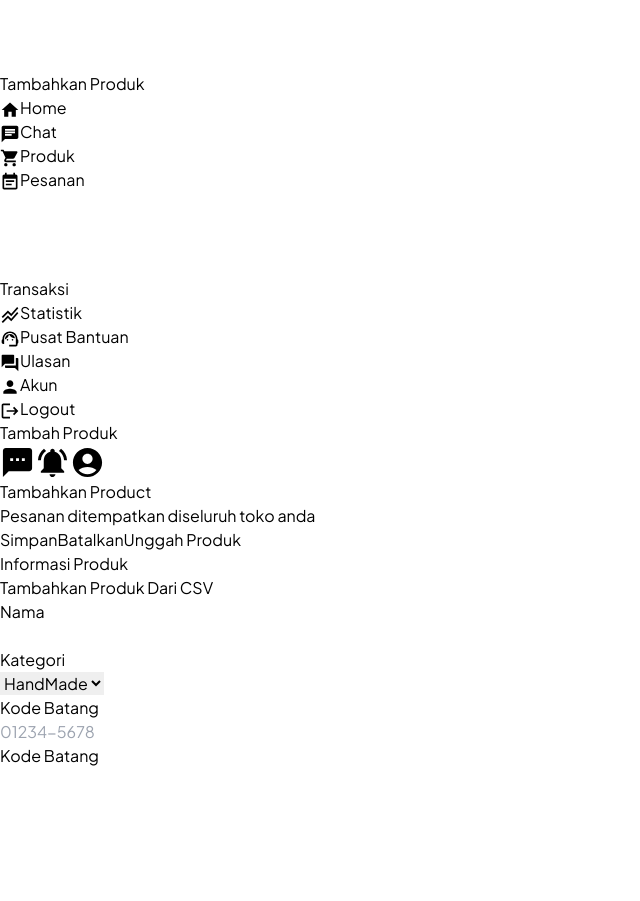
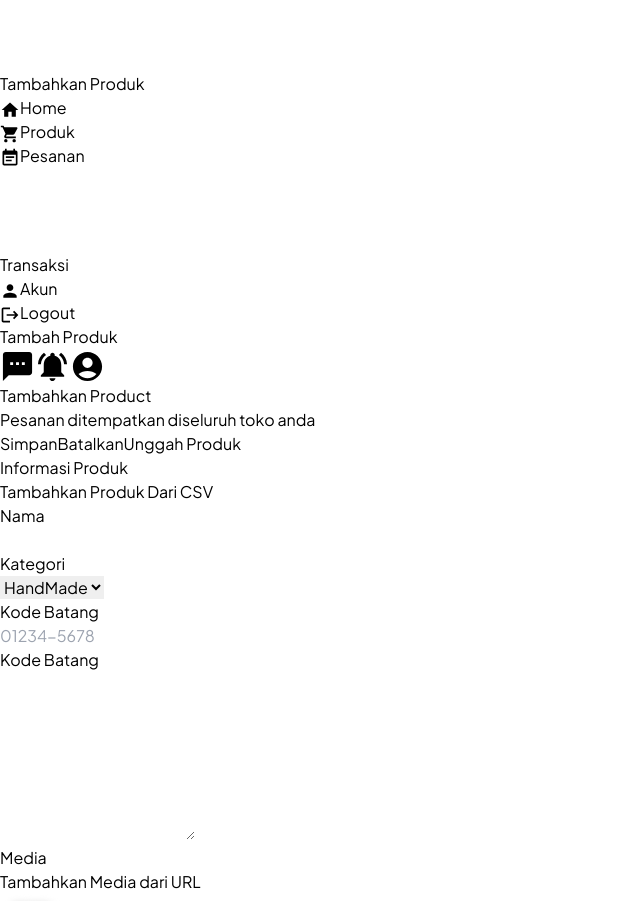
Before and after one commit to Capstone-Kelompok-11/local-art-and-culture-fe, a React (Vite) app in the folder lokasani/: page /adminumkm/tambahproduct in a window 1280 px wide. Shown: the part 1980-2881 px from the top of the page, without its empty margins (0-640 px from the left). Built offline with nearby package versions, Linux system fonts and the light colour scheme.

Commit message:
mengubah sidebar

```diff
--- a/lokasani/src/component/adminUMKM/globalComponent/Sidebar.jsx
+++ b/lokasani/src/component/adminUMKM/globalComponent/Sidebar.jsx
@@ -44,7 +44,7 @@ function Sidebar() {
       </button>
 
       <aside
-        className={`fixed top-0 left-0 z-40 w-64 h-screen transition-transform ${
+        className={`fixed top-0 left-0 z-40 w-[255px] h-screen transition-transform ${
           sidebar ? "translate-x-0" : "-translate-x-full"
         } sm:translate-x-0`}
         id="logo-sidebar"
@@ -77,28 +77,22 @@ function Sidebar() {
           </h2>
 
           <div className="mx-2 mb-10">
-            <a className="cursor-pointer flex items-center justify-center py-3 p-2 rounded-full text-white bg-[#768DD5]">
+            <a href="/adminumkm/tambahproduct" className="cursor-pointer flex items-center justify-center py-3 p-2 rounded-full text-white bg-[#768DD5]">
               Tambahkan Produk
             </a>
           </div>
 
-          <div className="flex flex-col space-y-[15vh]">
+          <div className="flex flex-col space-y-[30vh]">
             <div className="mx-3">
               <ul className="space-y-3">
                 <li>
-                  <a className="cursor-pointer text-sm flex items-center px-2 py-1 text-white rounded-sm hover:bg-gray-700 group">
+                  <a href="/adminumkm" className="cursor-pointer text-sm flex items-center px-2 py-1 text-white rounded-sm hover:bg-gray-700 group">
                     <HomeIcon fontSize="small" />
                     <span className="flex-1 ml-3 whitespace-nowrap ">Home</span>
                   </a>
                 </li>
                 <li>
-                  <a className="cursor-pointer text-sm  flex items-center px-2 py-1 rounded-sm text-white hover:bg-gray-700 group">
-                    <ChatIcon fontSize="small" />
-                    <span className="flex-1 ml-3 whitespace-nowrap">Chat</span>
-                  </a>
-                </li>
-                <li>
-                  <a className="cursor-pointer text-sm  flex items-center px-2 py-1 rounded-sm text-white hover:bg-gray-700 group">
+                  <a href="/adminumkm/daftarproduct" className="cursor-pointer text-sm  flex items-center px-2 py-1 rounded-sm text-white hover:bg-gray-700 group">
                     <ShoppingCartIcon fontSize="small" />
                     <span className="flex-1 ml-3 whitespace-nowrap">
                       Produk
@@ -106,7 +100,7 @@ function Sidebar() {
                   </a>
                 </li>
                 <li>
-                  <a className="cursor-pointer text-sm  flex items-center px-2 py-1 rounded-sm text-white hover:bg-gray-700 group">
+                  <a href="/adminumkm/daftarpesanan" className="cursor-pointer text-sm  flex items-center px-2 py-1 rounded-sm text-white hover:bg-gray-700 group">
                     <EventNoteIcon fontSize="small" />
                     <span className="flex-1 ml-3 whitespace-nowrap">
                       Pesanan
@@ -114,7 +108,7 @@ function Sidebar() {
                   </a>
                 </li>
                 <li>
-                  <a className="cursor-pointer text-sm  flex items-center px-2 py-1 rounded-sm text-white hover:bg-gray-700 group">
+                  <a href="" className="cursor-pointer text-sm  flex items-center px-2 py-1 rounded-sm text-white hover:bg-gray-700 group">
                     <img
                       src={TransactionIcon}
                       alt="Transaction"
@@ -122,30 +116,6 @@ function Sidebar() {
                     />
                     <span className="flex-1 ml-3 whitespace-nowrap">
                       Transaksi
-                    </span>
-                  </a>
-                </li>
-                <li>
-                  <a className="cursor-pointer text-sm  flex items-center px-2 py-1 rounded-sm text-white hover:bg-gray-700 group">
-                    <StackedLineChartIcon fontSize="small" />
-                    <span className="flex-1 ml-3 whitespace-nowrap">
-                      Statistik
-                    </span>
-                  </a>
-                </li>
-                <li>
-                  <a className="cursor-pointer text-sm  flex items-center px-2 py-1 rounded-sm text-white hover:bg-gray-700 group">
-                    <SupportAgentIcon fontSize="small" />
-                    <span className="flex-1 ml-3 whitespace-nowrap">
-                      Pusat Bantuan
-                    </span>
-                  </a>
-                </li>
-                <li>
-                  <a className="cursor-pointer text-sm  flex items-center px-2 py-1 rounded-sm text-white hover:bg-gray-700 group">
-                    <ForumIcon fontSize="small" />
-                    <span className="flex-1 ml-3 whitespace-nowrap">
-                      Ulasan
                     </span>
                   </a>
                 </li>
```
